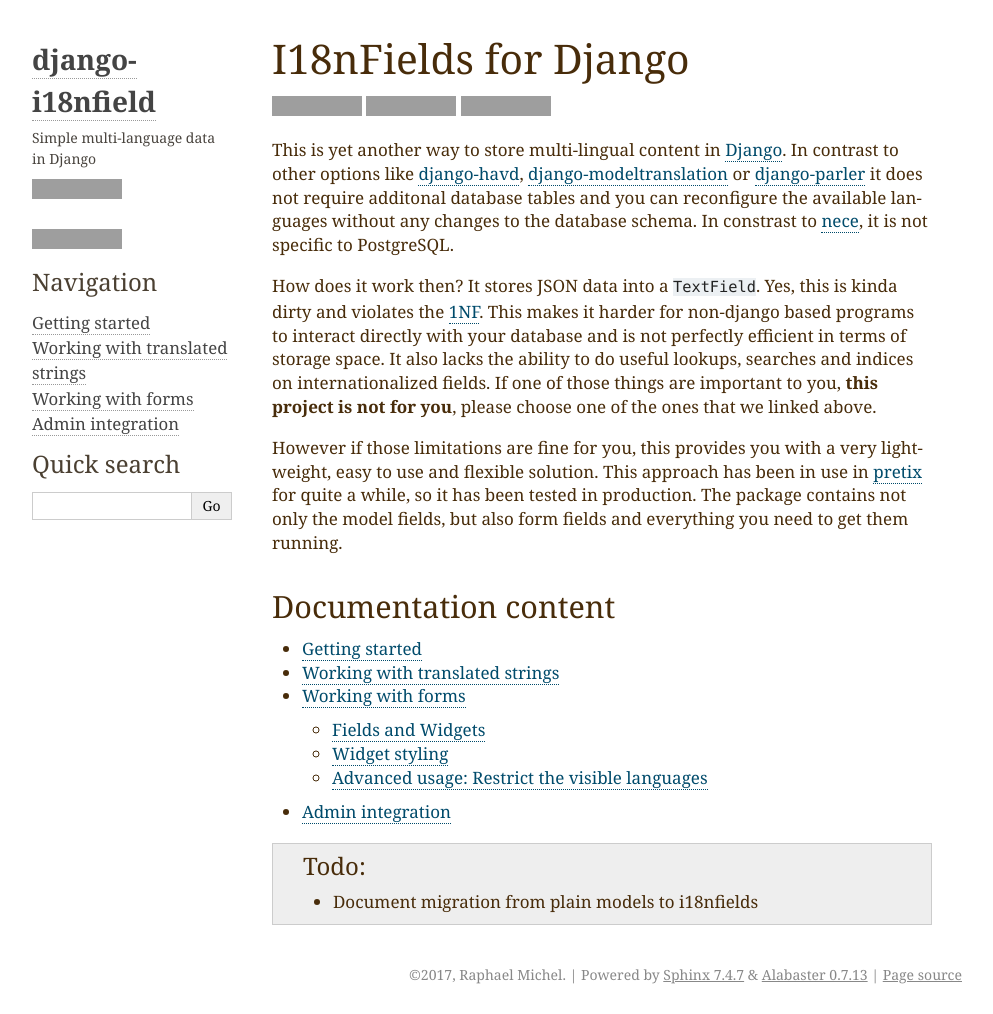
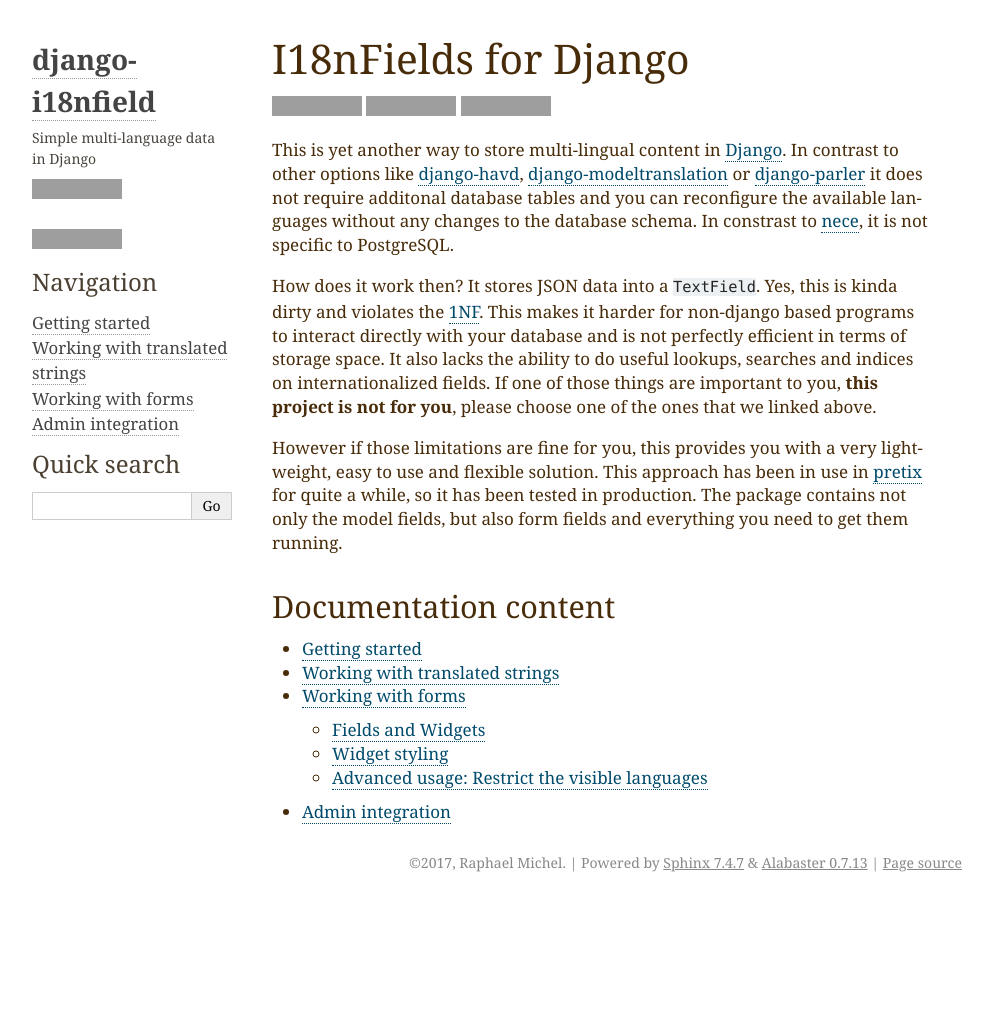
Before and after one commit to raphaelm/django-i18nfield, a Sphinx documentation site: the page built from docs/index.rst, in a window 1280 px wide, cut to the strip 0-1014 px from the top of the page. Shown: the whole strip, without its empty margins (148-1141 px from the left). Built offline with Sphinx 7.4.7, drawn with Linux system fonts in a browser that asks for light colours; after the commit the page ends 902 px from its top, so only the background shows below that; grey boxes are pictures that could not be loaded.

Commit message:
Finish up documentation

```diff
--- a/docs/index.rst
+++ b/docs/index.rst
@@ -38,10 +38,6 @@
    forms
    admin
 
-.. TODO::
-   * Document migration from plain models to i18nfields
-
-
 .. _pretix: https://github.com/pretix/pretix
 .. _django: https://www.djangoproject.com/
 .. _django-havd: https://github.com/KristianOellegaard/django-hvad
--- a/docs/quickstart.rst
+++ b/docs/quickstart.rst
@@ -40,6 +40,10 @@
         abstract = I18nTextField(verbose_name='Abstract')
         author = models.ForeignKey(Author, verbose_name='Author')
 
+Then, create a migration as you would for any database change::
+
+    $ python manage.py makemigrations
+
 And you're done! Really, that's it.
 
 If you now create a ``ModelForm`` for that model, the title and author fields will
```
